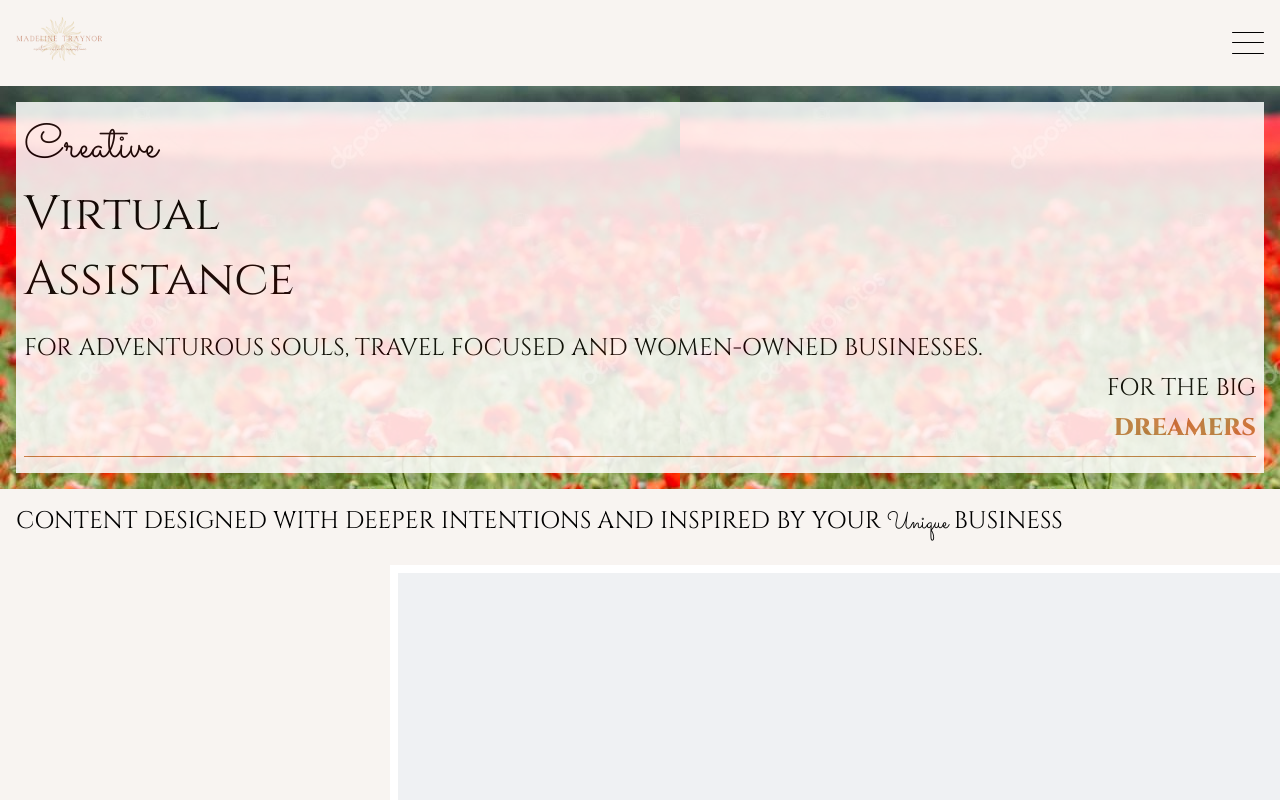
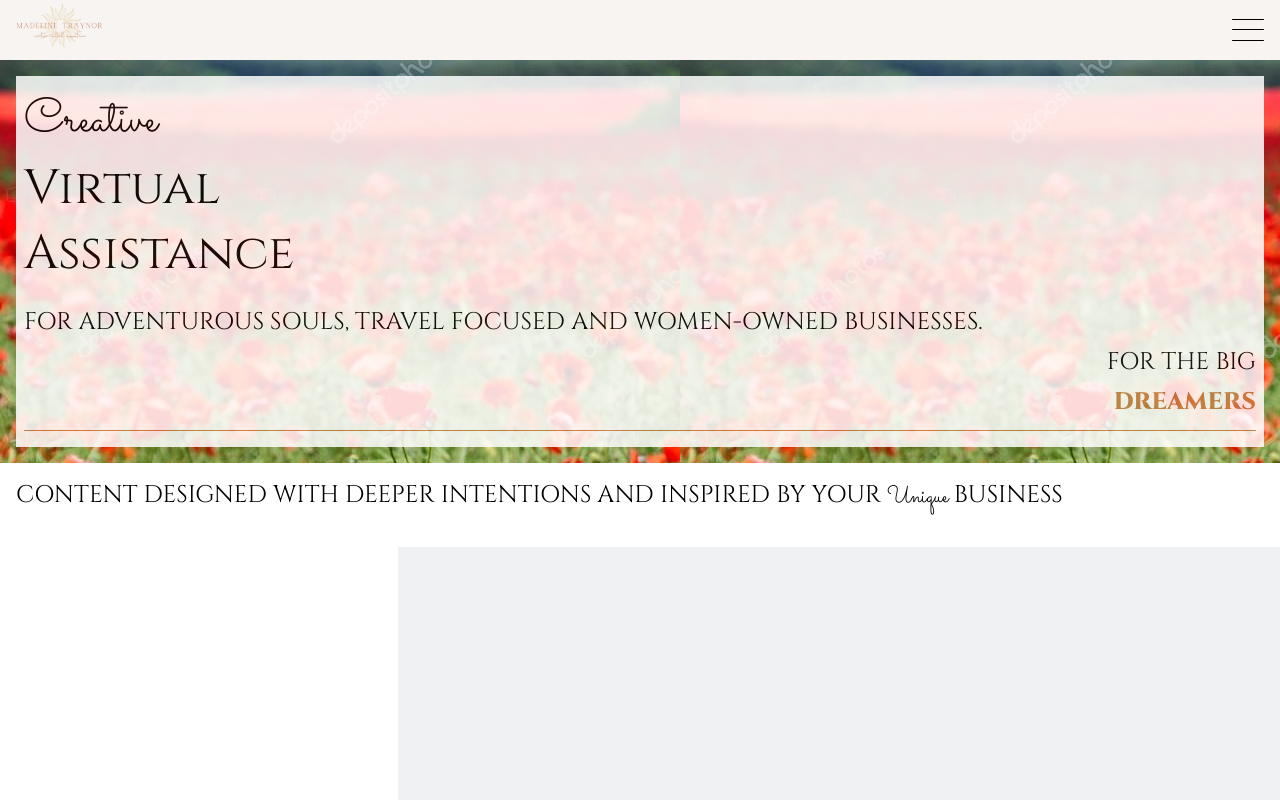
Before and after one commit to jake-stan92/MadelineCVA, a React (Vite) app in the folder CVA-Website/: page / in a window 1280 px wide. Shown: the top 800 px of the page. Built offline with nearby package versions, Linux system fonts and the light colour scheme.

Commit message:
nav menu and header fixed

```diff
--- a/CVA-Website/src/App.css
+++ b/CVA-Website/src/App.css
@@ -7,20 +7,24 @@
 }
 
 html {
-  height: 100dvh;
+  /* height: 100dvh; */
 }
 
 body,
 #root {
-  height: 100%;
+  /* height: 100%; */
 }
 
 /* home page css */
 .section {
   padding: 1rem;
-  background-color: #f8f4f1;
+  /* background-color: #f8f4f1; */
   display: grid;
   gap: 1.5rem;
+}
+
+.first {
+  margin-top: 60px;
 }
 
 .quote-section {
--- a/CVA-Website/src/App.jsx
+++ b/CVA-Website/src/App.jsx
@@ -1,10 +1,11 @@
+/* eslint-disable react/no-unescaped-entities */
 import "./App.css";
 import Footer from "./components/Footer";
 import Header from "./components/Header";
 import Hero from "./components/Hero";
 import Reviews from "./components/Reviews";
 import placeholder from "./assets/placeholder.svg";
-import quotation from "./assets/quotation.png";
+// import quotation from "./assets/quotation.png";
 
 function App() {
   return (
--- a/CVA-Website/src/components/Header.css
+++ b/CVA-Website/src/components/Header.css
@@ -2,9 +2,11 @@
   display: flex;
   justify-content: space-between;
   align-items: center;
-  padding: 1rem;
+  padding: 0.5rem 1rem;
   background-color: #f8f4f1;
-  position: sticky;
+  position: fixed;
+  width: 100%;
+  height: 60px;
   top: 0;
   z-index: 99;
 }
--- a/CVA-Website/src/components/Header.jsx
+++ b/CVA-Website/src/components/Header.jsx
@@ -1,4 +1,4 @@
-import React, { useState, useEffect } from "react";
+import { useState, useEffect } from "react";
 import Hamburger from "./Hamburger";
 import NavMenu from "./NavMenu";
 import logo from "../assets/CVA-logo.webp";
--- a/CVA-Website/src/components/Hero.css
+++ b/CVA-Website/src/components/Hero.css
@@ -2,6 +2,7 @@
   /* background-color: #f8f4f1; */
   background-image: url("../assets/poppField.jpg");
   padding: 1rem;
+  margin-top: 60px;
 }
 
 .insetContent {
--- a/CVA-Website/src/components/NavMenu.css
+++ b/CVA-Website/src/components/NavMenu.css
@@ -1,9 +1,13 @@
 .navMenu {
-  height: 0;
   background-color: rgb(240, 140, 140);
   display: flex;
   justify-content: center;
   text-align: center;
+  position: fixed;
+  top: 60px;
+  /* height: 100%; */
+  width: 100%;
+  z-index: 98;
 }
 
 .open {
--- a/CVA-Website/src/components/NavMenu.jsx
+++ b/CVA-Website/src/components/NavMenu.jsx
@@ -1,4 +1,5 @@
-import React from "react";
+/* eslint-disable react/prop-types */
+// import React from "react";
 import "./NavMenu.css";
 
 const NavMenu = ({ isOpen }) => {
--- a/CVA-Website/src/pages/About.jsx
+++ b/CVA-Website/src/pages/About.jsx
@@ -5,7 +5,7 @@
   return (
     <>
       <Header />
-      <div className="">About Page</div>
+      <div className="section first">About Page</div>
     </>
   );
 };
--- a/CVA-Website/src/pages/Contact.jsx
+++ b/CVA-Website/src/pages/Contact.jsx
@@ -5,7 +5,7 @@
   return (
     <>
       <Header />
-      <div className="">Contact Page</div>
+      <div className="section first">Contact Page</div>
     </>
   );
 };
--- a/CVA-Website/src/pages/Services.jsx
+++ b/CVA-Website/src/pages/Services.jsx
@@ -5,7 +5,7 @@
   return (
     <>
       <Header />
-      <div>Services Page</div>
+      <div className="section first">Services Page</div>
     </>
   );
 };
```
